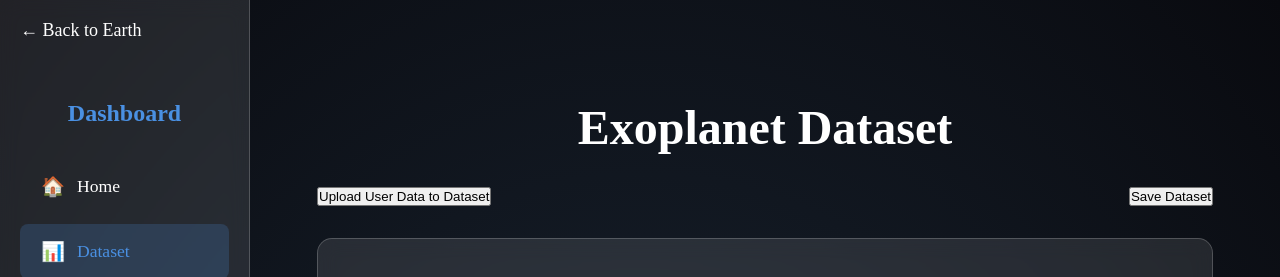
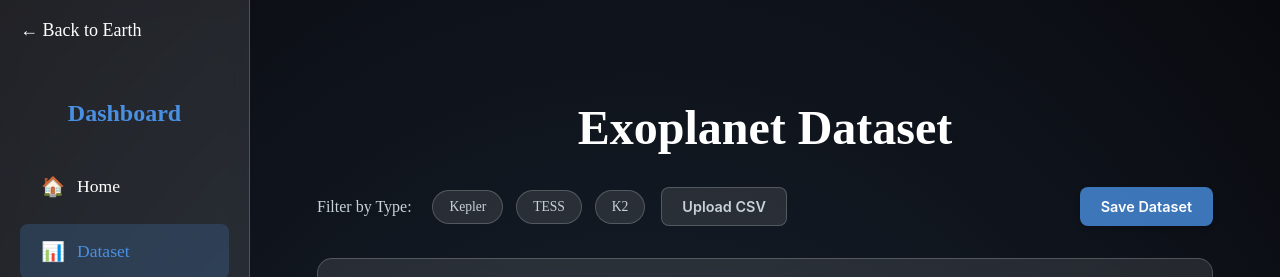
Before and after one commit to DavidOrtsac/exoplanet, a Next.js app: page /dashboard/dataset in a window 1280 px wide. Shown: the top 277 px of the page. Built offline with nearby package versions, Linux system fonts and the light colour scheme; no server answers.

Commit message:
Finish sessions; will figure out how to run creation of vector store in the background

```diff
--- a/pages/dashboard/dataset.js
+++ b/pages/dashboard/dataset.js
@@ -2,7 +2,7 @@ import { useState, useEffect, useMemo } from "react";
 import Head from "next/head";
 import DashboardLayout from "../../components/DashboardLayout";
 import { loadDatasetData } from "../../utils/dataLoader";
-import { saveDataset, uploadUserData } from "../../utils/datasetActions";
+import { filterData, saveDataset, uploadUserData } from "../../utils/datasetActions";
 import styles from "../../styles/Dataset.module.css";
 
 const measureText = (text, font) => {
@@ -19,6 +19,7 @@ export default function Dataset() {
   const [loading, setLoading] = useState(true);
   const [sortConfig, setSortConfig] = useState({ key: 'id', direction: 'ascending' });
   const [columnWidths, setColumnWidths] = useState({});
+  const [typeFilter, setTypeFilter] = useState([]);
 
   const tableColumns = [
     { key: 'type', label: 'Telescope Type' },
@@ -38,6 +39,9 @@ export default function Dataset() {
       try {
         const datasetData = await loadDatasetData();
         setData(datasetData);
+        const uniqueTypes = Array.from(new Set(datasetData.map(row => row.type))).filter(Boolean);
+
+        setTypeFilter(uniqueTypes);
       } catch (error) {
         console.error("Error loading data:", error);
       } finally {
@@ -143,6 +147,18 @@ export default function Dataset() {
     }
   };
 
+  const handleFilterChange = async (displayTypes) => {
+    setLoading(true);
+    try {
+      const datasetData = await filterData(displayTypes);
+      setData(datasetData);
+    } catch (error) {
+      console.error("Error filtering data:", error);
+    } finally {
+      setLoading(false);
+    }
+  };
+
   const handleUploadUserData = async (file) => {
     setLoading(true);
     try {
@@ -156,9 +172,13 @@ export default function Dataset() {
   };
 
 
-
   const handleSaveDataset = async () => {
     setLoading(true);
+    if (data.length === 0) {
+      alert("No data to save");
+      setLoading(false);
+      return;
+    }
     try {
       await saveDataset(data);
 
@@ -186,19 +206,61 @@ export default function Dataset() {
             Exoplanet Dataset
           </h1>
 
-          <div style={{display: "flex", justifyContent: "space-between", marginBottom: "2rem"}}>
+          {/* Action Bar */}
+          <div className={styles.actionBar}>
+            {/* Left Side: Controls for data manipulation */}
+            <div className={styles.controlsGroup}>
+              <div className={styles.filterContainer}>
+                <span className={styles.filterTitle}>Filter by Type:</span>
+                {[
+                  { value: "koi", label: "Kepler" },
+                  { value: "toi", label: "TESS" },
+                  { value: "k2", label: "K2" },
+                ].map(option => (
+                  <label key={option.value} className={styles.filterLabel}>
+                    <input
+                      type="checkbox"
+                      className={styles.filterCheckbox}
+                      checked={typeFilter.includes(option.value)}
+                      onChange={e => {
+                        setCurrentPage(1);
+                        let selected = typeFilter ? typeFilter : [];
+                        if (e.target.checked) {
+                          selected = [...selected, option.value];
+                        } else {
+                          selected = selected.filter(v => v !== option.value);
+                        }
+                        setTypeFilter(selected.length === 0 ? [] : selected);
+                        handleFilterChange(selected);
+                      }}
+                    />
+                    <span className={styles.filterPill}>{option.label}</span>
+                  </label>
+                ))}
+              </div>
+
               <button onClick={() => {
                 const fileInput = document.createElement('input');
                 fileInput.type = 'file';
                 fileInput.accept = '.csv';
                 fileInput.onchange = (e) => {
                   const file = e.target.files[0];
+                  if (file) {
                     handleUploadUserData(file);
+                  }
                 };
                 fileInput.click();
-            }} className={styles.downloadButton}>Upload User Data to Dataset</button>
+              }} className={styles.actionButton}>
+                Upload CSV
+              </button>
+            </div>
 
-            <button onClick={handleSaveDataset} className={styles.downloadButton}>Save Dataset</button>
+            {/* Right Side: Save action */}
+            <div className={styles.saveAction}>
+              <button onClick={handleSaveDataset} className={styles.saveButton}>
+                Save Dataset
+              </button>
+            </div>
           </div>
 
           <div className={styles.tableContainer}>
--- a/styles/Dataset.module.css
+++ b/styles/Dataset.module.css
@@ -96,13 +96,13 @@
 }
 
 .disposition-1 { /* Confirmed */
-  background: linear-gradient(to right, #2dd36f, #28a745);
+  background: linear-gradient(to right, #80dda1, #7fdca0);
   color: #ffffff;
   box-shadow: 0 0 8px rgba(45, 211, 111, 0.3);
 }
 
 .disposition-0 { /* False Positive */
-  background: linear-gradient(to right, #eb445a, #dc3545);
+  background: linear-gradient(to right, #f98496, #ef6f82);
   color: #ffffff;
   box-shadow: 0 0 8px rgba(235, 68, 90, 0.3);
 }
@@ -175,3 +175,107 @@
   font-size: 0.8rem;
   font-family: 'Roboto Mono', monospace;
 }
+
+/*
+ Styles for Custom Checkbox Filters
+*/
+.filterContainer {
+  display: flex;
+  align-items: center;
+  gap: 0.8rem;
+  flex-wrap: wrap; /* Allow filters to wrap on smaller screens */
+}
+
+.filterLabel {
+  display: inline-block;
+  cursor: pointer;
+  user-select: none;
+}
+
+.filterCheckbox {
+  display: none; /* Hide the default checkbox */
+}
+
+.filterPill {
+  display: inline-block;
+  padding: 8px 16px;
+  border-radius: 20px;
+  background-color: rgba(255, 255, 255, 0.1);
+  color: #c9d1d9;
+  border: 1px solid rgba(255, 255, 255, 0.2);
+  font-size: 0.85rem;
+  font-weight: 500;
+  transition: all 0.2s ease-in-out;
+}
+
+.filterCheckbox:checked + .filterPill {
+  background-color: #4A90E2;
+  color: #ffffff;
+  border-color: #4A90E2;
+  box-shadow: 0 0 10px rgba(74, 144, 226, 0.5);
+}
+
+.filterLabel:hover .filterPill {
+  background-color: rgba(255, 255, 255, 0.2);
+}
+
+.filterCheckbox:checked + .filterPill:hover {
+  background-color: #5a9ee8; /* Lighter blue on hover when checked */
+}
+
+/*
+ Styles for the Action Bar
+*/
+.actionBar {
+  display: flex;
+  justify-content: space-between;
+  align-items: center;
+  margin-bottom: 2rem;
+  flex-wrap: wrap; /* Allow wrapping on smaller screens */
+  gap: 1.5rem;
+}
+
+.controlsGroup {
+  display: flex;
+  align-items: center;
+  gap: 1rem;
+  flex-wrap: wrap;
+}
+
+.filterTitle {
+  margin-right: 0.5rem;
+  font-weight: 500;
+  white-space: nowrap;
+  color: #c9d1d9;
+}
+
+.actionButton, .saveButton {
+  background: rgba(255, 255, 255, 0.1);
+  color: #c9d1d9;
+  border: 1px solid rgba(255, 255, 255, 0.2);
+  padding: 10px 20px;
+  border-radius: 8px;
+  cursor: pointer;
+  font-family: 'Inter', sans-serif;
+  font-weight: 600;
+  font-size: 0.9rem;
+  transition: all 0.2s ease-in-out;
+}
+
+.actionButton:hover {
+  background: rgba(255, 255, 255, 0.2);
+  border-color: rgba(255, 255, 255, 0.3);
+}
+
+.saveButton {
+  background: rgba(74, 144, 226, 0.8);
+  color: #ffffff;
+  border-color: transparent;
+  box-shadow: 0 2px 5px rgba(0, 0, 0, 0.2);
+}
+
+.saveButton:hover {
+  background: #4A90E2;
+  transform: translateY(-2px);
+  box-shadow: 0 4px 8px rgba(0, 0, 0, 0.3);
+}
--- a/utils/datasetActions.js
+++ b/utils/datasetActions.js
@@ -1,4 +1,4 @@
-export const uploadUserData = async (file, displayTypes) => {
+export const uploadUserData = async (file) => {
   try {
     const formData = new FormData();
     formData.append('file', file);
@@ -17,6 +17,29 @@ export const uploadUserData = async (file, displayTypes) => {
     return await response.json();
   } catch (error) {
     console.error('Error in uploadUserData:', error);
+    throw error;
+  }
+};
+
+export const filterData = async (displayTypes) => {
+  try {
+    const response = await fetch('http://localhost:5002/data/filter_data', {
+      method: 'PUT',
+      headers: {
+        'Content-Type': 'application/json',
+      },
+      body: JSON.stringify({ display_types: displayTypes }), // Send as a JSON object
+      credentials: 'include',
+    });
+
+    if (!response.ok) {
+      const errorData = await response.json();
+      throw new Error(errorData.error || 'Failed to filter data');
+    }
+
+    return await response.json();
+  } catch (error) {
+    console.error('Error in filterData:', error);
     throw error;
   }
 };
```
Also changed, not shown: 2 other files (tests, documents, lock files or other folders). Lines whose indentation alone changed are shown as unchanged.
